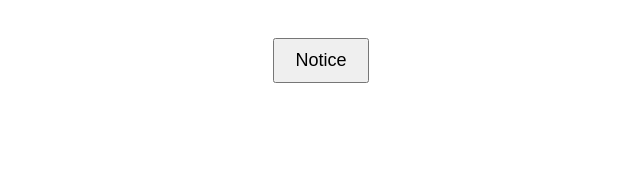
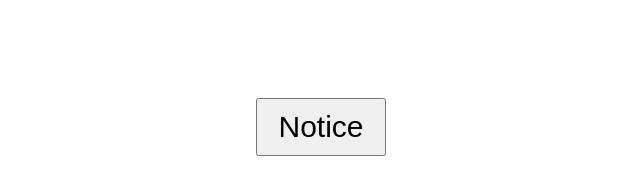
Before and after one commit to rajeevoberai39/P4, a plain HTML site: page index.html in a window 1280 px wide. Shown: the whole page, without its empty margins (319-959 px from the left). Drawn offline with Linux system fonts and the light colour scheme.

Commit message:
Update index.html

```diff
--- a/index.html
+++ b/index.html
@@ -24,9 +24,9 @@
     }
 
     button {
-      font-size: 18px;
+      font-size: 30px;
       padding: 10px 20px;
-      margin-top: 30px;
+      margin-top: 90px;
     }
   </style>
 </head>
```
